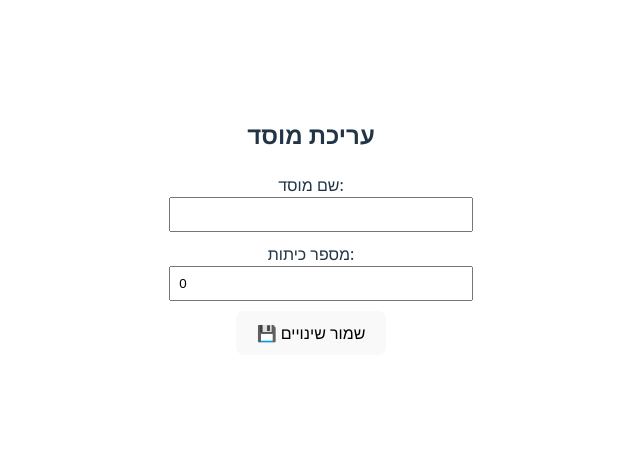
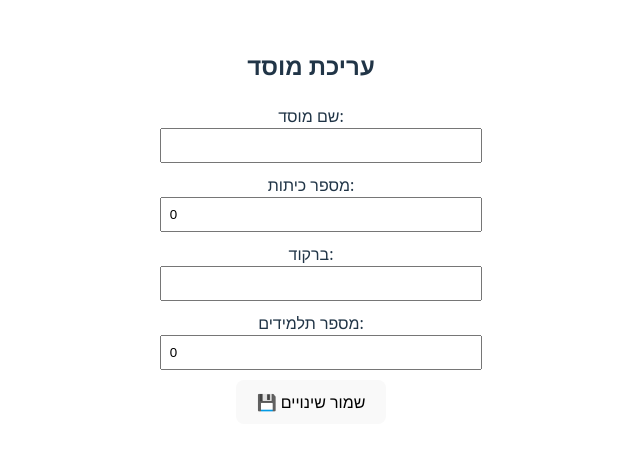
Before and after one commit to Chani1994/keff-keffel, a React (Vite) app: page /admin/edit-school/1 in a window 1280 px wide. Shown: the part 174-624 px from the top of the page, without its empty margins (329-969 px from the left). Built offline with nearby package versions, Linux system fonts and the light colour scheme; no server answers.

Commit message:
school-barcode

```diff
--- a/src/components/admin/AddAdmin.jsx
+++ b/src/components/admin/AddAdmin.jsx
@@ -12,7 +12,7 @@ const AddAdmin = observer(() => {
   const [phoneAdmin, setPhoneAdmin] = useState('');
   const [adminType, setAdminType] = useState(1);
   const [idSchool, setIdSchool] = useState('');
-  const [schools, setSchools] = useState([]); // אתחול לערך ברירת מחדל - מערך ריק
+  const [schools, setSchools] = useState([]);
   const [loading, setLoading] = useState(true);
 
   const navigate = useNavigate();
--- a/src/components/school/AddSchool.jsx
+++ b/src/components/school/AddSchool.jsx
@@ -7,7 +7,9 @@ const AddSchool = observer(() => {
   const [school, setSchool] = useState({
     nameSchool: '',
     numClass: 1,
-    classList: []
+    barcode: '',
+    numStudent: 0,
+    classList: null
   });
 
   const navigate = useNavigate();
@@ -43,8 +45,22 @@ const AddSchool = observer(() => {
         type="number"
         value={school.numClass}
         min="0"
+        onChange={(e) => handleChange('numClass', +e.target.value)}
+      />
 
-        onChange={(e) => handleChange('numClass', +e.target.value)}
+      <label>ברקוד:</label>
+      <input
+        type="text"
+        value={school.barcode}
+        onChange={(e) => handleChange('barcode', e.target.value)}
+      />
+
+      <label>מספר תלמידים:</label>
+      <input
+        type="number"
+        value={school.numStudent}
+        min="0"
+        onChange={(e) => handleChange('numStudent', +e.target.value)}
       />
 
       <div style={{ marginTop: '1rem' }}>
--- a/src/components/school/EditSchool.jsx
+++ b/src/components/school/EditSchool.jsx
@@ -10,7 +10,10 @@ const EditSchool = observer(() => {
   const [schoolData, setSchoolData] = useState({
     id: 0,
     nameSchool: '',
-    numClass: 0
+    numClass: 0,
+    barcode: '',
+    numStudent: 0,
+    classList: null
   });
 
   useEffect(() => {
@@ -32,7 +35,7 @@ const EditSchool = observer(() => {
     const { name, value } = e.target;
     setSchoolData(prevData => ({
       ...prevData,
-      [name]: name === 'numClass' ? parseInt(value, 10) : value
+      [name]: ['numClass', 'numStudent'].includes(name) ? parseInt(value, 10) : value
     }));
   };
 
@@ -78,6 +81,30 @@ const EditSchool = observer(() => {
           />
         </div>
 
+        <div>
+          <label htmlFor="barcode">ברקוד:</label>
+          <input
+            id="barcode"
+            type="text"
+            name="barcode"
+            value={schoolData.barcode}
+            onChange={handleChange}
+            style={{ width: '100%', padding: '8px', marginBottom: '10px' }}
+          />
+        </div>
+
+        <div>
+          <label htmlFor="numStudent">מספר תלמידים:</label>
+          <input
+            id="numStudent"
+            type="number"
+            name="numStudent"
+            value={schoolData.numStudent}
+            onChange={handleChange}
+            min="0"
+            style={{ width: '100%', padding: '8px', marginBottom: '10px' }}
+          />
+        </div>
 
         <button type="submit" style={{ padding: '10px 20px' }}>💾 שמור שינויים</button>
       </form>
--- a/src/main.jsx
+++ b/src/main.jsx
@@ -12,7 +12,6 @@ import AddAdmin from './components/admin/AddAdmin.jsx'
 // import ErrorPage from './components/error/ErrorPage.jsx'
 import AddSchool from './components/school/AddSchool.jsx'
 import EditSchool from './components/school/EditSchool.jsx'
-import DeleteSchool from './components/school/DeleteSchool.jsx'
 import UserRegister from './components/user/UserRegister.jsx'
 import AllAdmin from './components/admin/AllAdmin.jsx'
 import EditAdmin from './components/admin/EditAdmin.jsx'
@@ -39,10 +38,7 @@ const routesArray = createBrowserRouter([
         element: <AddSchool />
       },
 
-      {
-        path: '/admin/school-delete',
-        element: <DeleteSchool />
-      },
+
       {
         path:'/admin/schools',
         element: <SchoolList />},
```
Also changed, not shown: src/components/school/DeleteSchool.jsx (deleted, +0 -10 lines). Lines whose indentation alone changed are shown as unchanged.
